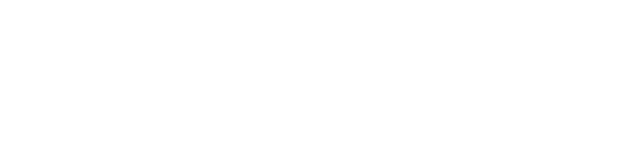
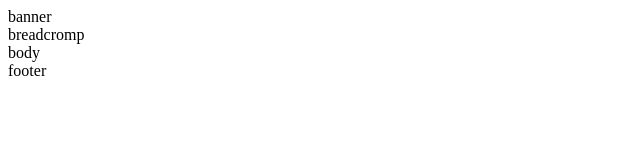
Before and after one commit to soroushghamari/rmto, a plain HTML site: page index.html in a window 1280 px wide. Shown: the whole page, without its empty margins (0-640 px from the left). Drawn offline with Linux system fonts and the light colour scheme.

Commit message:
create sass

```diff
--- a/index.html
+++ b/index.html
@@ -6,6 +6,10 @@
     <title>Document</title>
 </head>
 <body>
-
+    <section>banner</section>
+    <nav></nav>
+    <div>breadcromp</div>
+    <div>body</div>
+    <footer>footer</footer>
 </body>
 </html>
```
Also changed, not shown: sass/style.css (added), sass/style.scss (added), 1 other file.
